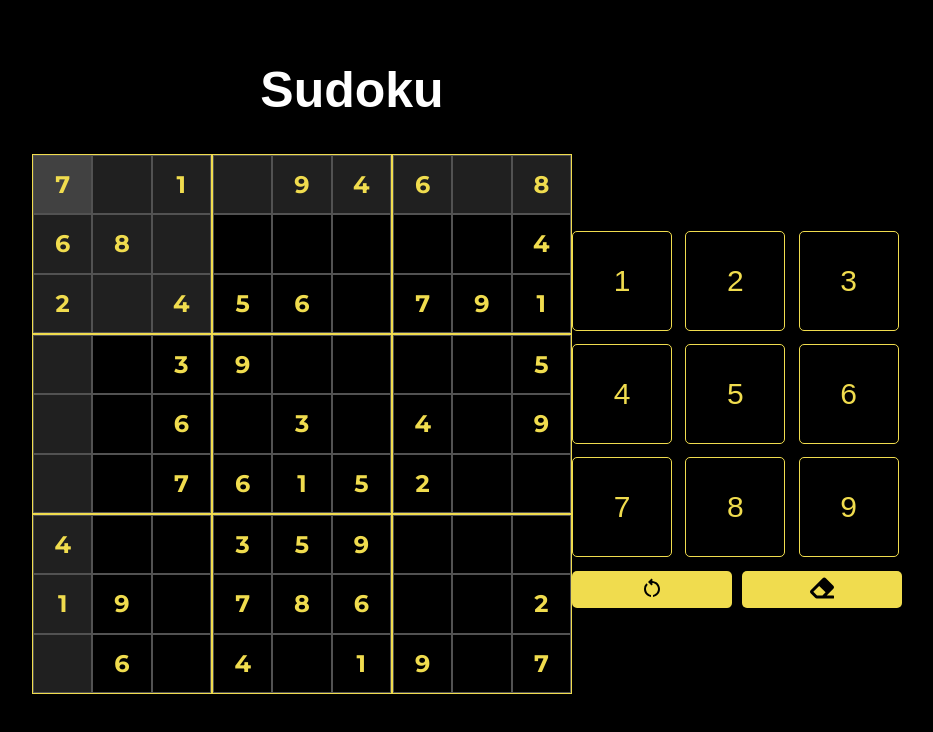
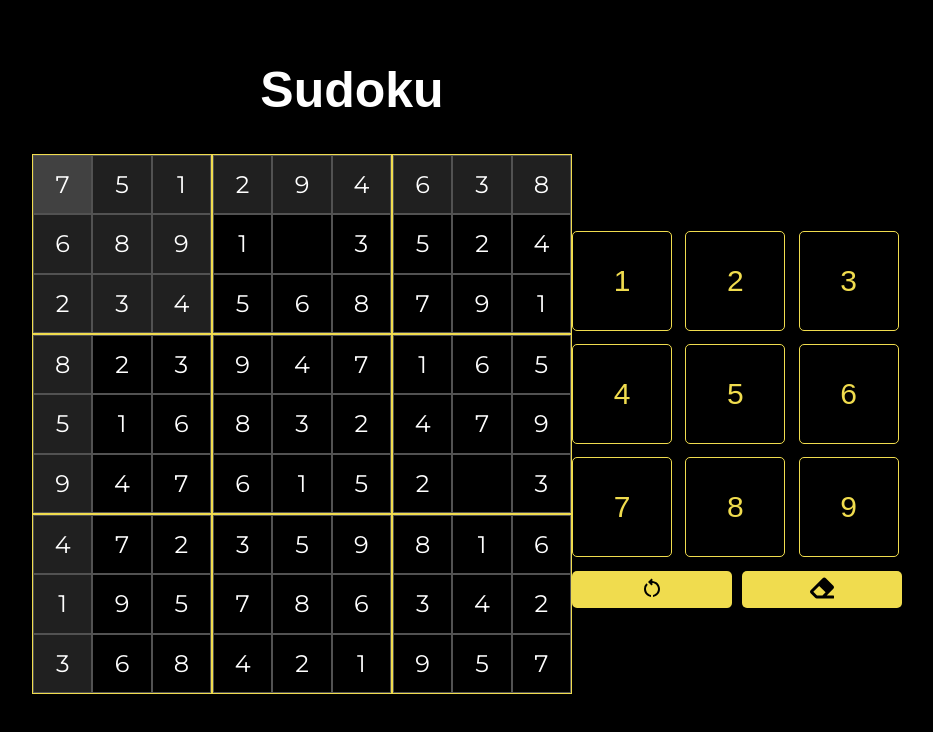
Before and after one commit to ghostNotFounded/sudoku-web-app, a React (Vite) app: page / in a window 1280 px wide. Shown: the top 732 px of the page, without its empty margins (288-1221 px from the left). Built offline with nearby package versions, Linux system fonts and the light colour scheme.

Commit message:
finished

```diff
--- a/src/App.css
+++ b/src/App.css
@@ -113,10 +113,13 @@ body {
   border: #525252 solid 1px;
   font-size: 24px;
   color: #fff;
-  cursor: pointer;
   transition: all 0.4s cubic-bezier(0.175, 0.885, 0.32, 1.275);
   display: grid;
   place-items: center;
+}
+
+.inner-box:not(.original) {
+  cursor: pointer;
 }
 
 .selected {
@@ -134,11 +137,6 @@ body {
 
 .btns button {
   width: 100%;
-}
-
-.initial {
-  color: var(--yellow);
-  font-weight: 700;
 }
 
 .messages {
--- a/src/App.tsx
+++ b/src/App.tsx
@@ -4,10 +4,20 @@ import "./App.css";
 import { MdOutlineRestartAlt } from "react-icons/md";
 import { FaEraser } from "react-icons/fa";
 
-import { createSudokuBoard } from "./utils";
+import {
+  completedSudoku,
+  createSudokuBoard,
+  initialNumber,
+  isValidSudoku,
+} from "./utils";
 
 function App() {
-  const [grid, setGrid] = useState<number[][]>(createSudokuBoard());
+  const initialGrid = createSudokuBoard();
+  const [grid, setGrid] = useState<number[][]>(initialGrid);
+  const [originalGrid, setOriginalGrid] = useState<number[][]>(() =>
+    JSON.parse(JSON.stringify(initialGrid))
+  );
+
   const [currPos, setCurrPos] = useState<{ row: number; col: number }>({
     row: 0,
     col: 0,
@@ -17,7 +27,9 @@ function App() {
   const [message, setMessage] = useState<string>("");
 
   const handleClick = (row: number, col: number) => {
-    setCurrPos({ row, col });
+    if (!initialNumber(originalGrid, row, col) && message.length === 0) {
+      setCurrPos({ row, col });
+    }
   };
 
   const divs: JSX.Element[] = [];
@@ -41,12 +53,19 @@ function App() {
         innerDivs.push(
           <div
             onClick={() => handleClick(row, col)}
+            style={{
+              color: `${isValidSudoku(grid, row, col, cell) ? "white" : "red"}`,
+            }}
             key={row + col * 3}
-            className={`inner-box${cell === 0 ? "" : " initial"}${
+            className={`inner-box${
               row === currPos.row || col === currPos.col || subgrid
                 ? " selected"
                 : ""
-            }${row === currPos.row && col === currPos.col ? " curr" : ""}`}
+            }${row === currPos.row && col === currPos.col ? " curr" : ""}${
+              initialNumber(originalGrid, row, col) || message.length !== 0
+                ? " original"
+                : ""
+            }`}
           >
             {cell === 0 ? null : <span>{cell}</span>}
           </div>
@@ -61,25 +80,45 @@ function App() {
     );
   }
 
+  const handleOptionClick = (num: number) => {
+    if (message.length === 0) {
+      const newGrid = [...grid];
+      newGrid[currPos.row][currPos.col] = num;
+
+      setGrid(newGrid);
+    }
+
+    if (completedSudoku(grid)) {
+      setMessage("🎉 You solved the Sudoku! 🎉");
+    }
+  };
+
   const options: JSX.Element[] = [];
 
   for (let i = 0; i < 9; i++) {
     options.push(
-      <div key={i} className="option">
+      <div key={i} className="option" onClick={() => handleOptionClick(i + 1)}>
         {i + 1}
       </div>
     );
   }
 
   const handleReset = () => {
-    setGrid(() => createSudokuBoard());
+    const newGrid = createSudokuBoard();
+    setGrid(() => newGrid);
+
+    setOriginalGrid(() => JSON.parse(JSON.stringify(newGrid)));
+
+    setMessage("");
   };
 
   const handleErase = () => {
-    const newGrid = [...grid];
-    newGrid[currPos.row][currPos.col] = 0;
+    if (!initialNumber(originalGrid, currPos.row, currPos.col)) {
+      const newGrid = [...grid];
+      newGrid[currPos.row][currPos.col] = 0;
 
-    setGrid(newGrid);
+      setGrid(newGrid);
+    }
   };
 
   return (
--- a/src/utils.ts
+++ b/src/utils.ts
@@ -76,7 +76,7 @@ export function createSudokuBoard(): number[][] {
   for (let row of board) {
     let newRow: number[] = [];
     for (let num of row) {
-      if (Math.random() < 0.5) {
+      if (Math.random() < 0.02) {
         // Randomly decide whether to keep the number or make it empty
         newRow.push(0); // Add empty cell
       } else {
@@ -89,7 +89,7 @@ export function createSudokuBoard(): number[][] {
   return newBoard; // Return the initial Sudoku board
 }
 
-export function isValidSudokuInput(
+export function isValidSudoku(
   board: number[][],
   row: number,
   col: number,
@@ -128,9 +128,13 @@ export function completedSudoku(board: number[][]): boolean {
     for (let col = 0; col < board.length; col++) {
       if (board[row][col] === 0) return false;
 
-      if (!isValidSudokuInput(board, row, col, board[row][col])) return false;
+      if (!isValidSudoku(board, row, col, board[row][col])) return false;
     }
   }
 
   return true;
 }
+
+export function initialNumber(grid: number[][], row: number, col: number) {
+  return grid[row][col] !== 0;
+}
```
